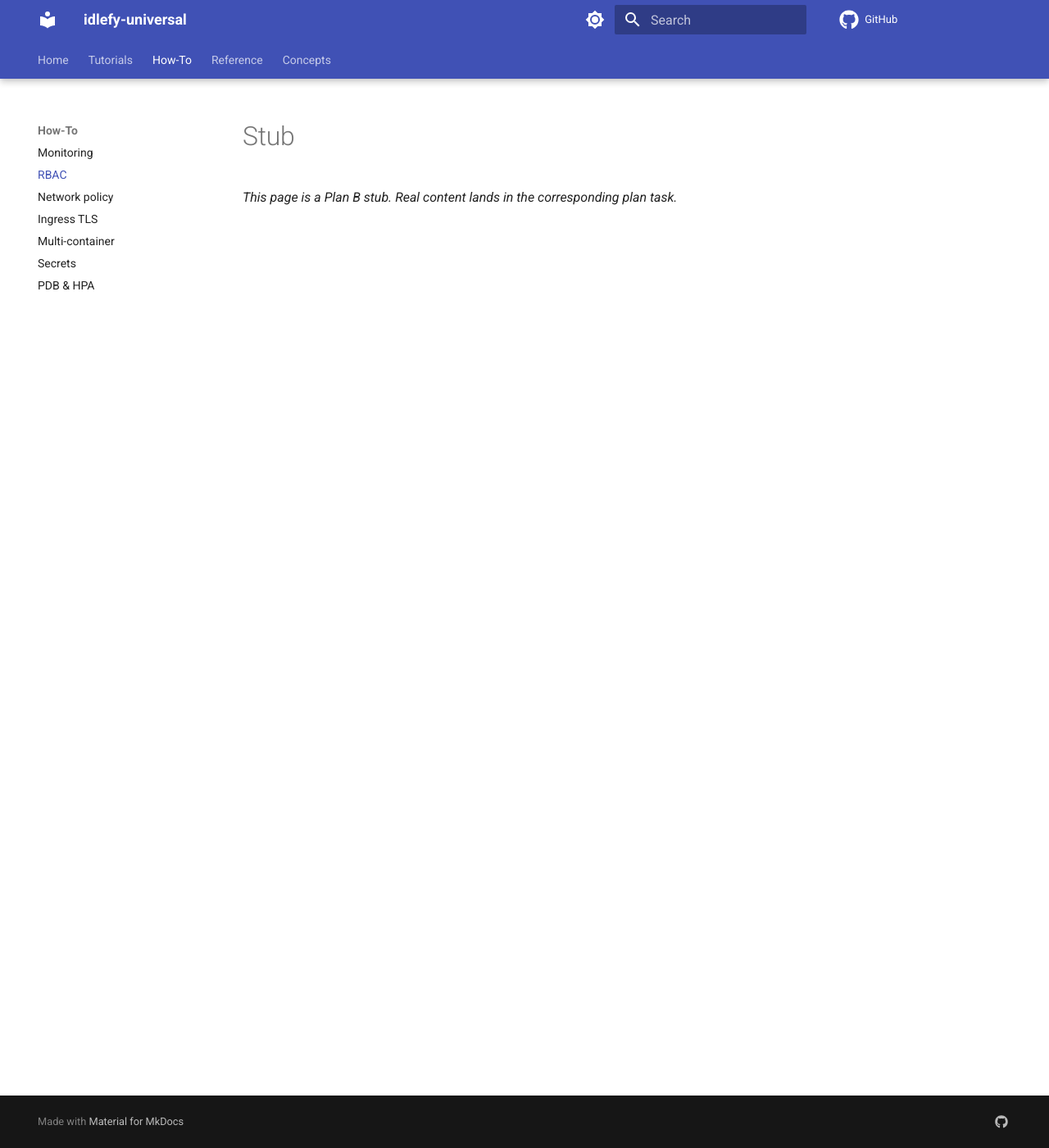
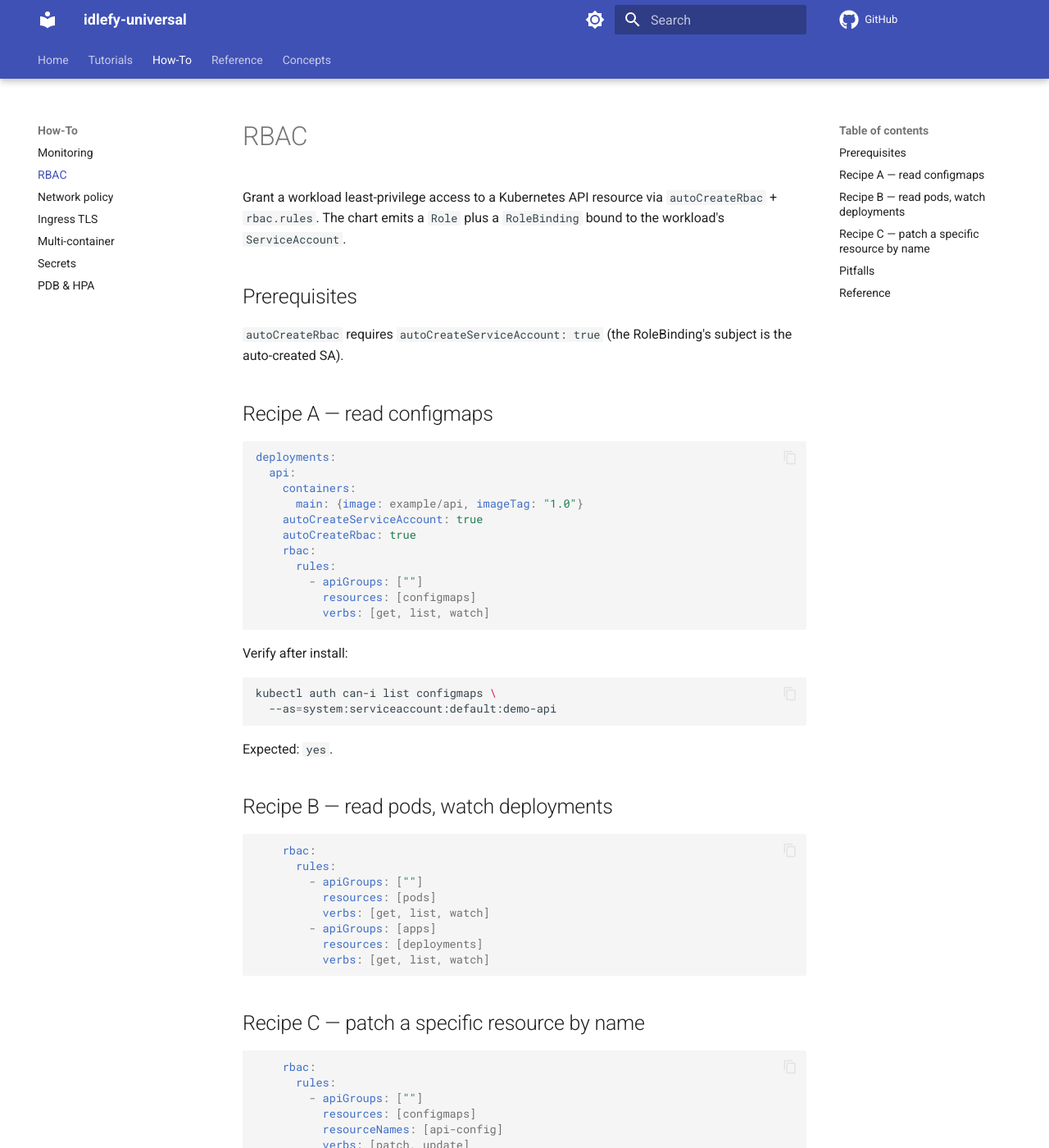
Before and after one commit to idlefy/idlefy-universal, an MkDocs documentation site: the page built from docs/how-to/rbac.md, in a window 1280 px wide and 1400 px high. Shown: the whole window at 82% size. Built offline with MkDocs 1.6.1 and Material for MkDocs 9.7.7, drawn with Linux system fonts in a browser that asks for light colours; comment, search, counter and statistics services are not loaded; some of the changed text lies outside the part shown.

Commit message:
docs(how-to): rbac recipes
Co-Authored-By: Claude Opus 4.7 <noreply@anthropic.com>

````diff
--- a/docs/how-to/rbac.md
+++ b/docs/how-to/rbac.md
@@ -1,3 +1,76 @@
-# Stub
+# RBAC
 
-_This page is a Plan B stub. Real content lands in the corresponding plan task._
+Grant a workload least-privilege access to a Kubernetes API resource via
+`autoCreateRbac` + `rbac.rules`. The chart emits a `Role` plus a
+`RoleBinding` bound to the workload's `ServiceAccount`.
+
+## Prerequisites
+
+`autoCreateRbac` requires `autoCreateServiceAccount: true` (the
+RoleBinding's subject is the auto-created SA).
+
+## Recipe A — read configmaps
+
+```yaml
+deployments:
+  api:
+    containers:
+      main: {image: example/api, imageTag: "1.0"}
+    autoCreateServiceAccount: true
+    autoCreateRbac: true
+    rbac:
+      rules:
+        - apiGroups: [""]
+          resources: [configmaps]
+          verbs: [get, list, watch]
+```
+
+Verify after install:
+
+```bash
+kubectl auth can-i list configmaps \
+  --as=system:serviceaccount:default:demo-api
+```
+
+Expected: `yes`.
+
+## Recipe B — read pods, watch deployments
+
+```yaml
+    rbac:
+      rules:
+        - apiGroups: [""]
+          resources: [pods]
+          verbs: [get, list, watch]
+        - apiGroups: [apps]
+          resources: [deployments]
+          verbs: [get, list, watch]
+```
+
+## Recipe C — patch a specific resource by name
+
+```yaml
+    rbac:
+      rules:
+        - apiGroups: [""]
+          resources: [configmaps]
+          resourceNames: [api-config]
+          verbs: [patch, update]
+```
+
+`resourceNames` is a whitelist: the workload may patch
+`configmap/api-config` and nothing else.
+
+## Pitfalls
+
+- **Wildcard verbs are rejected by validation** — list verbs
+  explicitly (e.g. `[get, list, watch]`, not `["*"]`).
+- **Cluster-scoped resources require ClusterRole** — `autoCreateRbac`
+  only emits namespace-scoped `Role`/`RoleBinding`. For cluster-scoped
+  resources, ship a separate `ClusterRole` and `ClusterRoleBinding`
+  outside the chart.
+
+## Reference
+
+- [`autoCreateRbac`](../reference/values.md#deploymentspec-autocreaterbac)
+- [`rbac`](../reference/values.md#deploymentspec-rbac)
````
